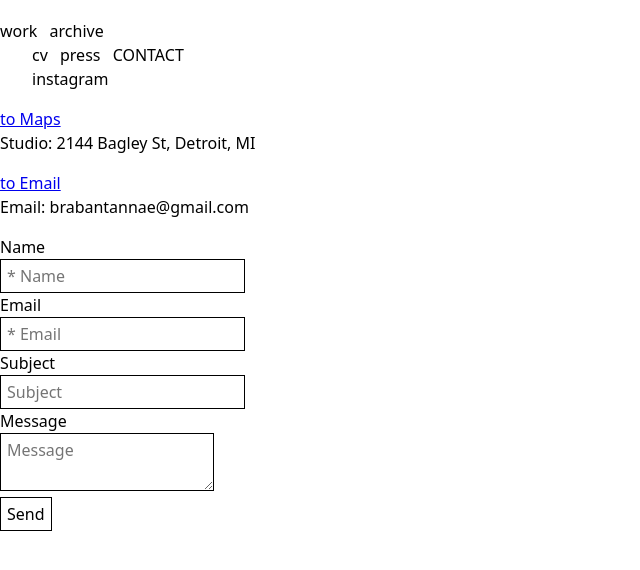
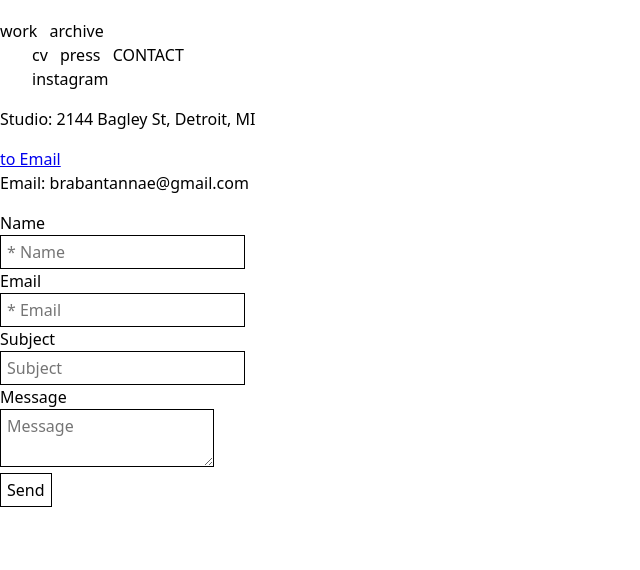
Before and after one commit to wommy/annabrab, an Eleventy site: page src/11ty/contact.md in a window 1280 px wide. Shown: the part 72-642 px from the top of the page, without its empty margins (0-640 px from the left). Built offline with nearby package versions, Linux system fonts and the light colour scheme; Eleventy itself is replaced by a stand-in of ours; files that its build step writes are made by us from their sources.

Commit message:
Update from Forestry.io brabantannae@gmail.com updated src/11ty/contact.md

```diff
--- a/src/11ty/contact.md
+++ b/src/11ty/contact.md
@@ -1,7 +1,7 @@
 ---
 layout: _base
+
 ---
-[to Maps](https://goo.gl/maps/LUeM1qwEjmsVLSbF7)
 Studio: 2144 Bagley St, Detroit, MI
 
 [to Email](brabantannae@gmail.com)
```
